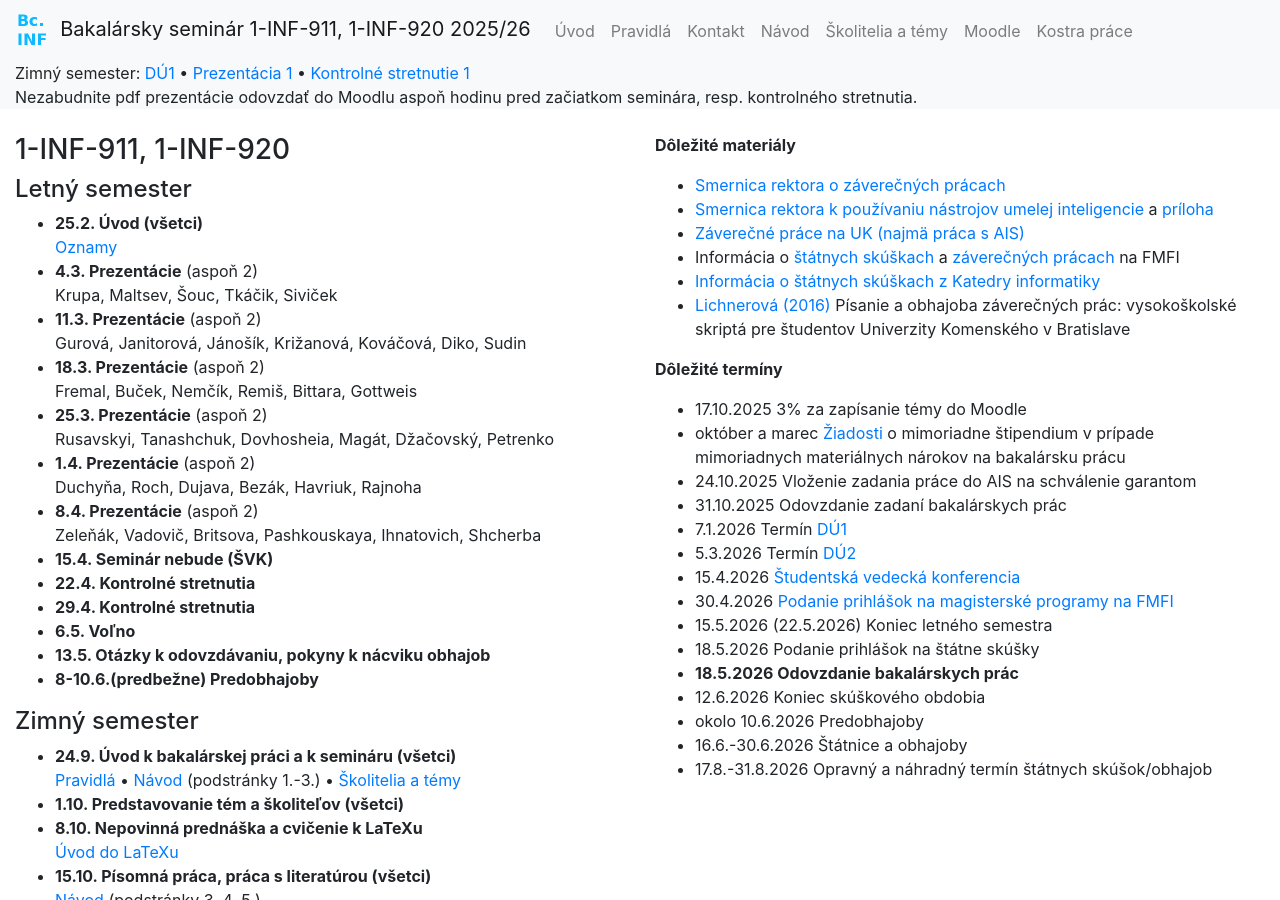
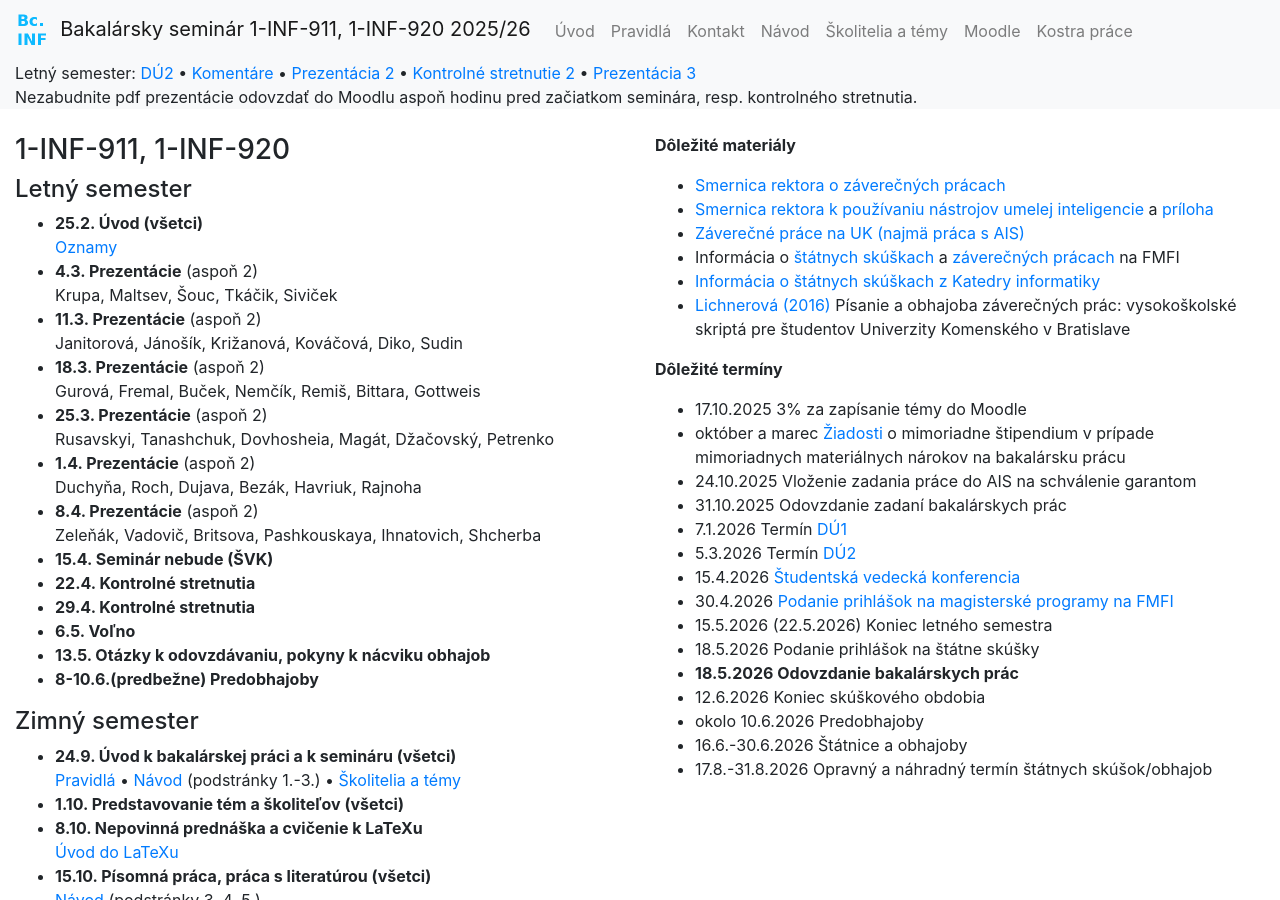
Before and after one commit to bbrejova/bcinf, a Jekyll site: the page built from index.md, in a window 1280 px wide and 900 px high. Built offline with Jekyll 4.4.1, drawn with Linux system fonts in a browser that asks for light colours; nearby versions of some CDN libraries.

Commit message:
Update programu, fix

```diff
--- a/_data/notes.yml
+++ b/_data/notes.yml
@@ -1,17 +1,17 @@
 notes: |
+  <!--
   Zimný semester:
   <a href="DÚ1.html">DÚ1</a> •
   <a href="Prezentácia_1.html">Prezentácia 1</a>  •
   <a href="Kontrolné_stretnutie_1.html">Kontrolné stretnutie 1</a><br>
+  -->
 
-  <!--
   Letný semester:
   <a href="DÚ2.html">DÚ2</a>
   • <a href="Komentáre.html">Komentáre</a>
   • <a href="Prezentácia_2.html">Prezentácia 2</a>
   • <a href="Kontrolné_stretnutie_2.html">Kontrolné stretnutie 2</a>
   • <a href="Prezentácia_3.html">Prezentácia 3</a><br>
-  -->
 
   Nezabudnite pdf prezentácie odovzdať do Moodlu aspoň hodinu pred začiatkom seminára, resp. kontrolného stretnutia.
   <!-- Externí školitelia môžu zadania posielať e-mailom B.Brejovej podľa <a href="Externý_školiteľ.html">tohto formulára</a>.<br>-->
--- a/index.md
+++ b/index.md
@@ -13,9 +13,9 @@ layout: index
 * **4.3. Prezentácie** (aspoň 2)<br>
 Krupa, Maltsev, Šouc, Tkáčik, Siviček
 * **11.3. Prezentácie** (aspoň 2)<br>
-Gurová, Janitorová, Jánošík, Križanová, Kováčová, Diko, Sudin
+Janitorová, Jánošík, Križanová, Kováčová, Diko, Sudin
 * **18.3. Prezentácie** (aspoň 2)<br>
-Fremal, Buček, Nemčík, Remiš, Bittara, Gottweis
+Gurová, Fremal, Buček, Nemčík, Remiš, Bittara, Gottweis
 * **25.3. Prezentácie** (aspoň 2)<br>
 Rusavskyi, Tanashchuk, Dovhosheia, Magát, Džačovský, Petrenko
 * **1.4. Prezentácie** (aspoň 2)<br>
```
